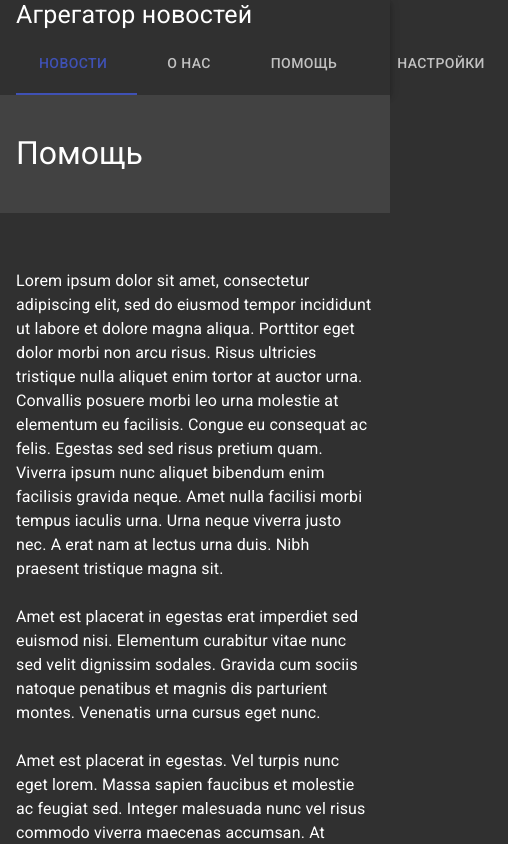
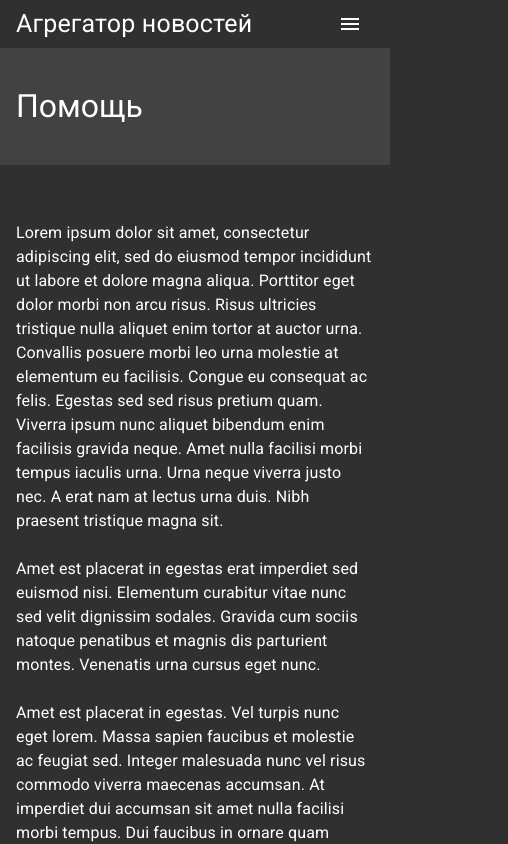
Before and after one commit to NikolayGoncharuk/spa_news_aggregator, a React (Create React App) app: page /help in a window 390 px wide. Shown: the top 844 px of the page, 508 px wide, since content can reach past the window. Built offline with nearby package versions, Linux system fonts and the light colour scheme.

Commit message:
Добавлено мобильное меню

```diff
--- a/src/components/header/Header.jsx
+++ b/src/components/header/Header.jsx
@@ -10,11 +10,24 @@ import Tabs from '@material-ui/core/Tabs';
 import Tab from '@material-ui/core/Tab';
 // Components
 import ScrollTop from './scroll-top/ScrollTop';
+import MobileMenu from './mobile-menu/MobileMenu';
 
 const useStyles = makeStyles(theme => ({
   navItems: {
     padding: '20px 30px',
     minWidth: 0,
+  },
+  sectionDesktop: {
+    display: 'flex',
+    [theme.breakpoints.down('md')]: {
+      display: 'none',
+    },
+  },
+  sectionMobile: {
+    display: 'none',
+    [theme.breakpoints.down('md')]: {
+      display: 'flex',
+    },
   },
 }));
 
@@ -50,7 +63,9 @@ export default function Header(props) {
               <Typography variant="h4">Агрегатор новостей</Typography>
             </Grid>
             <Grid item>
+              <Grid item>
                 <Tabs
+                  className={classes.sectionDesktop}
                   value={navItemValue}
                   onChange={handleNavItem}
                   indicatorColor="primary"
@@ -59,6 +74,10 @@ export default function Header(props) {
                 >
                   {setNavItems()}
                 </Tabs>
+                <div className={classes.sectionMobile}>
+                  <MobileMenu navItems={navItems} />
+                </div>
+              </Grid>
             </Grid>
           </Grid>
         </Toolbar>
--- /dev/null
+++ b/src/components/header/mobile-menu/MobileMenu.jsx
@@ -0,0 +1,74 @@
+import React from 'react';
+import { NavLink } from 'react-router-dom';
+import { makeStyles } from '@material-ui/core/styles';
+// Styled Components
+import IconButton from '@material-ui/core/IconButton';
+import SwipeableDrawer from '@material-ui/core/SwipeableDrawer';
+import Divider from '@material-ui/core/Divider';
+import Link from '@material-ui/core/Link';
+import List from '@material-ui/core/List';
+import ListItem from '@material-ui/core/ListItem';
+import ListItemText from '@material-ui/core/ListItemText';
+// Icons
+import MenuIcon from '@material-ui/icons/Menu';
+
+const useStyles = makeStyles(theme => ({
+  drawer: {
+    width: '280px',
+  },
+}));
+
+export default function MobileMenu(props) {
+  const { navItems } = props;
+  const classes = useStyles();
+  const [open, setOpen] = React.useState(false);
+
+  const toggleDrawer = (value) => (event) => {
+    if (event.type === 'keydown' && (event.key === 'Tab' || event.key === 'Shift')) {
+      return;
+    };
+    setOpen(value);
+  };
+
+  const setMenuItems = Object.values(navItems).map((item, index) => {
+    return (
+      <React.Fragment key={index}>
+        <Link component={NavLink} to={item.path}>
+          <ListItem button>
+            <ListItemText primary={item.name} />
+          </ListItem>
+        </Link>
+        {(index + 1 < Object.values(navItems).length) && <Divider component="li" />}
+      </React.Fragment>
+    );
+  });
+
+  return (
+    <React.Fragment>
+      <IconButton
+        onClick={toggleDrawer(true)}
+        edge="start"
+        color="inherit"
+      >
+        <MenuIcon />
+      </IconButton>
+      <SwipeableDrawer
+        anchor="right"
+        open={open}
+        onClose={toggleDrawer(false)}
+        onOpen={toggleDrawer(true)}
+      >
+        <div
+          className={classes.drawer}
+          role="presentation"
+          onClick={toggleDrawer(false)}
+          onKeyDown={toggleDrawer(false)}
+        >
+          <List>
+            {setMenuItems}
+          </List>
+        </div>
+      </SwipeableDrawer>
+    </React.Fragment>
+  );
+};
```
Lines whose indentation alone changed are shown as unchanged.
